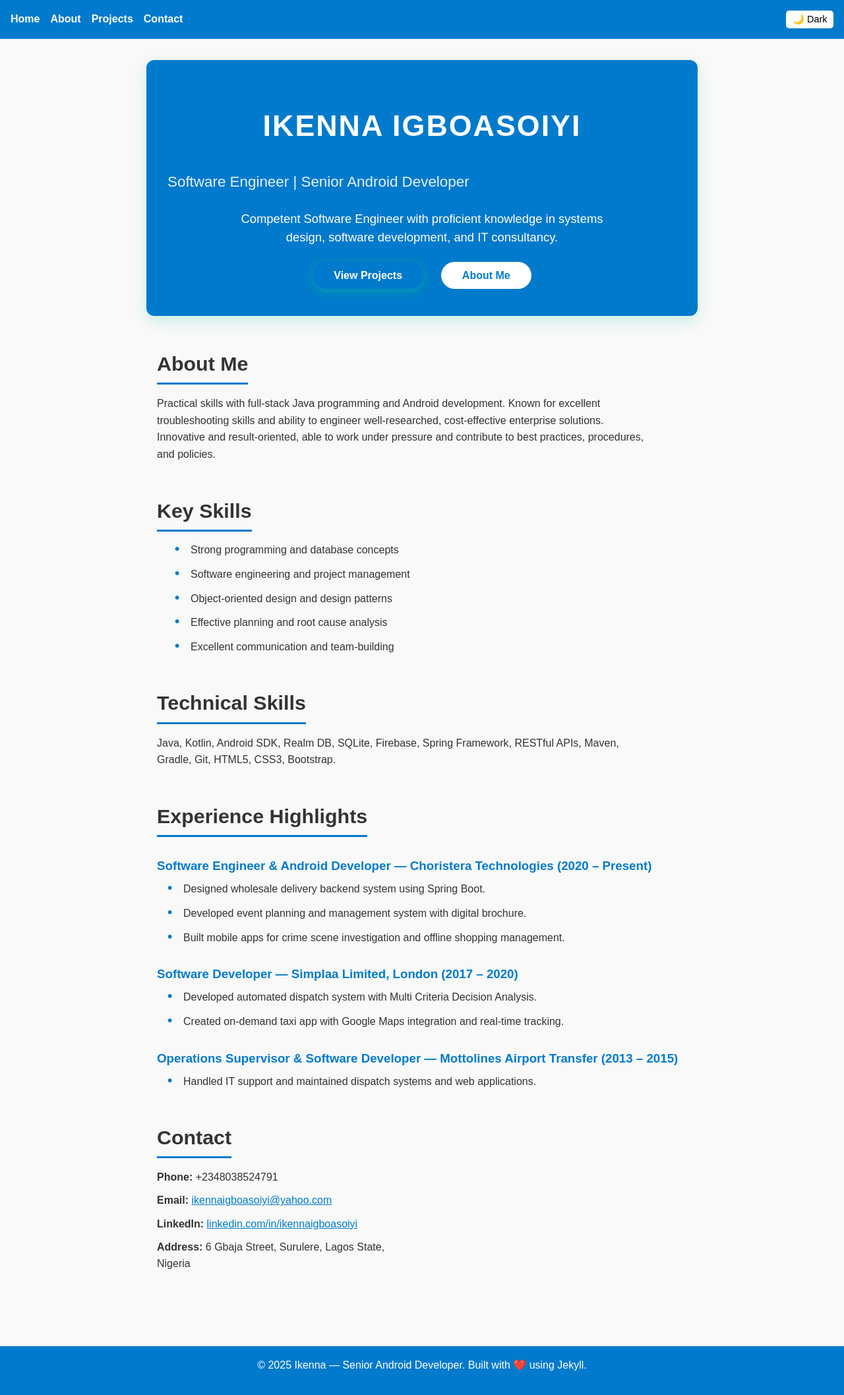
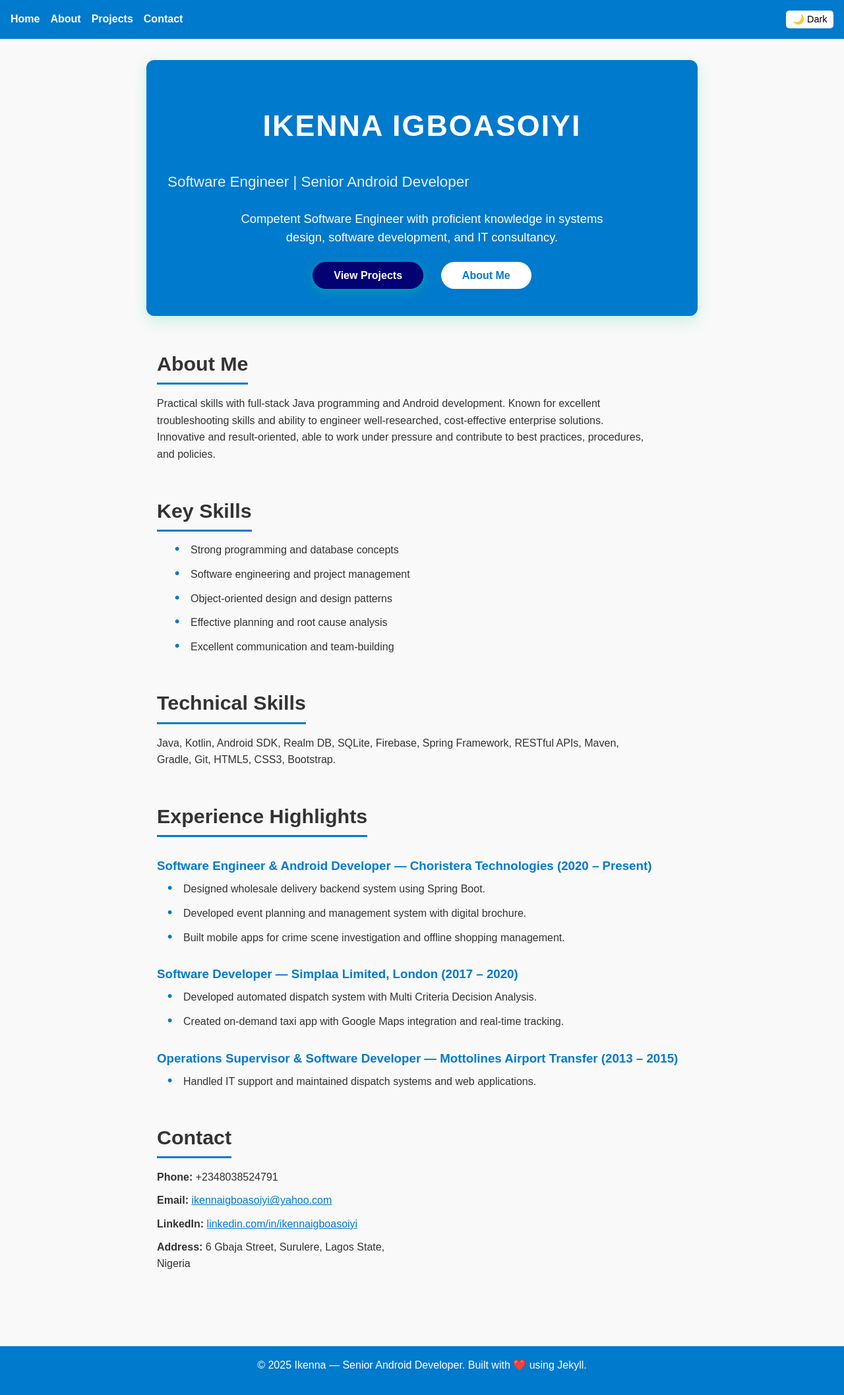
Before and after one commit to Andy112/ikenna-portfolio, a Jekyll site: the page built from index.html, in a window 1280 px wide. Shown: the whole page at 66% size. Built offline with Jekyll 4.4.1, drawn with Linux system fonts in a browser that asks for light colours.

Commit message:
Update style.css

```diff
--- a/assets/style.css
+++ b/assets/style.css
@@ -200,6 +200,7 @@ body.dark i.fab {
   margin: 0 0.7rem;
   padding: 0.75rem 2rem;
   color: white;
+  background: #040273;
   font-weight: 700;
   border-radius: 30px;
   box-shadow: 0 4px 15px rgba(0, 200, 150, 0.5);
```
